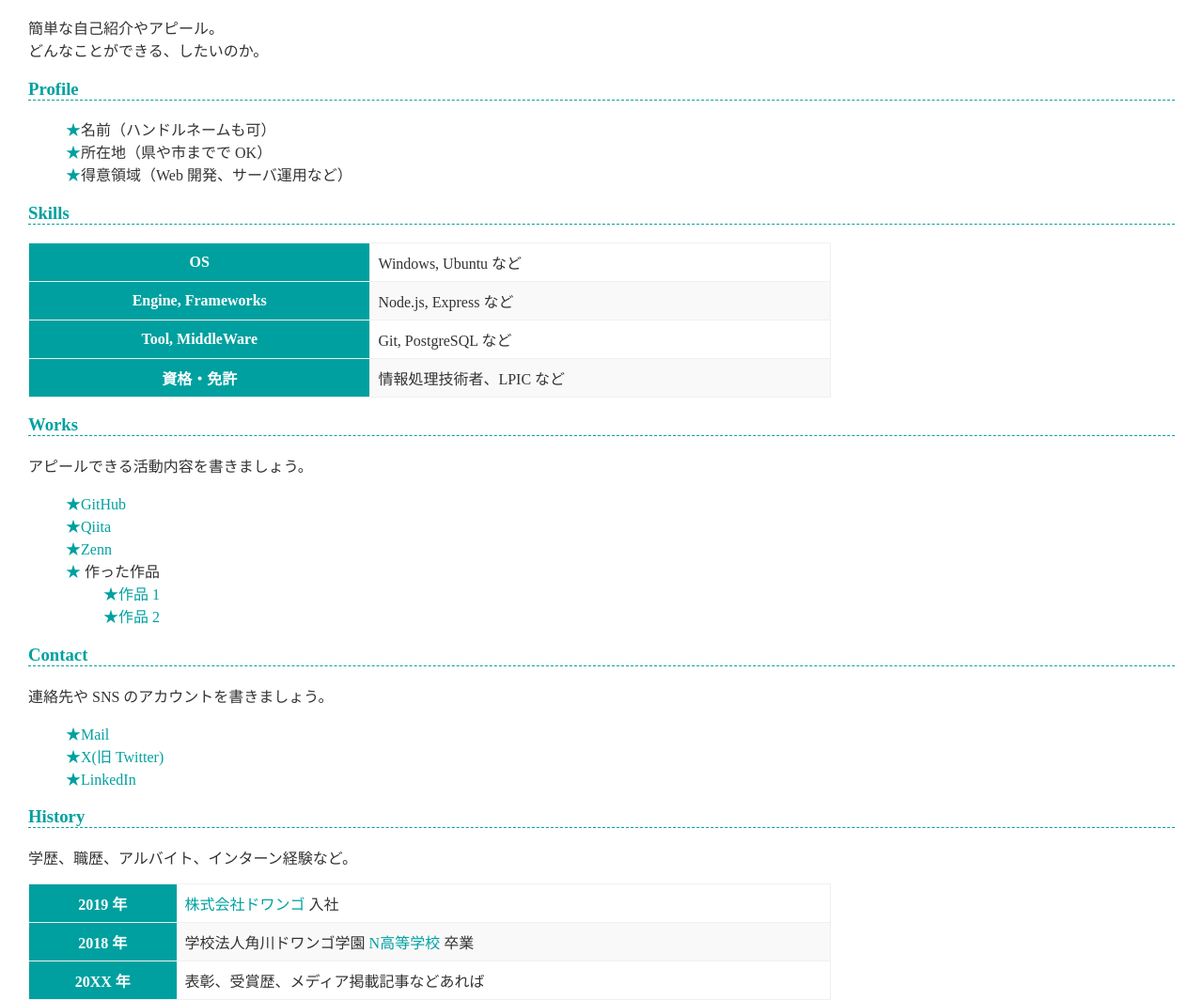
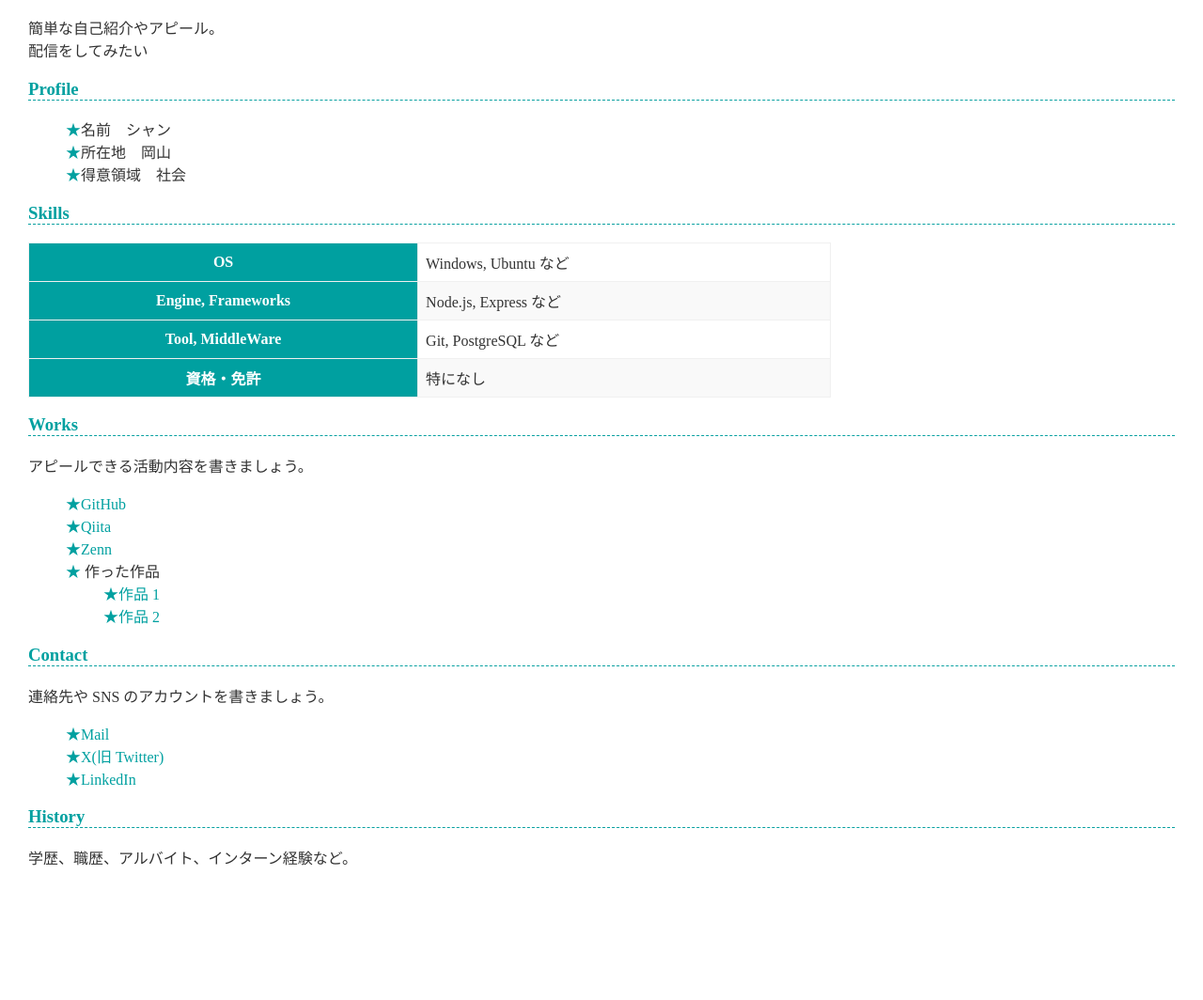
Before and after one commit to 251zs01334-pixel/251zs01334-pixel.github.io, a plain HTML site: page index.html in a window 1280 px wide. Shown: the part 154-1218 px from the top of the page at 94% size. After the commit the page ends 1078 px from the top, so only its background shows below. Drawn offline with Linux system fonts and the light colour scheme.

Commit message:
Update index.html

```diff
--- a/index.html
+++ b/index.html
@@ -15,14 +15,14 @@
     <h2>About</h2>
     <p>
       簡単な自己紹介やアピール。<br>
-      どんなことができる、したいのか。
+      配信をしてみたい
     </p>
 
     <h3>Profile</h3>
     <ul>
-      <li>名前（ハンドルネームも可）</li>
-      <li>所在地（県や市までで OK）</li>
-      <li>得意領域（Web 開発、サーバ運用など）</li>
+      <li>名前　シャン</li>
+      <li>所在地　岡山</li>
+      <li>得意領域　社会</li>
     </ul>
 
     <h3>Skills</h3>
@@ -41,7 +41,7 @@
       </tr>
       <tr>
         <th>資格・免許</th>
-        <td>情報処理技術者、LPIC など</td>
+        <td>特になし</td>
       </tr>
     </table>
 
@@ -71,16 +71,5 @@
     <h3>History</h3>
     <p>学歴、職歴、アルバイト、インターン経験など。</p>
     <table>
-      <tr>
-        <th>2019 年</th>
-        <td><a href="https://dwango.co.jp/">株式会社ドワンゴ</a> 入社</td>
-      </tr>
-      <tr>
-        <th>2018 年</th>
-        <td>学校法人角川ドワンゴ学園 <a href="https://nnn.ed.jp/">N高等学校</a> 卒業</td>
-      </tr>
-      <tr>
-        <th>20XX 年</th>
-        <td>表彰、受賞歴、メディア掲載記事などあれば</td>
       </tr>
     </table>
```
